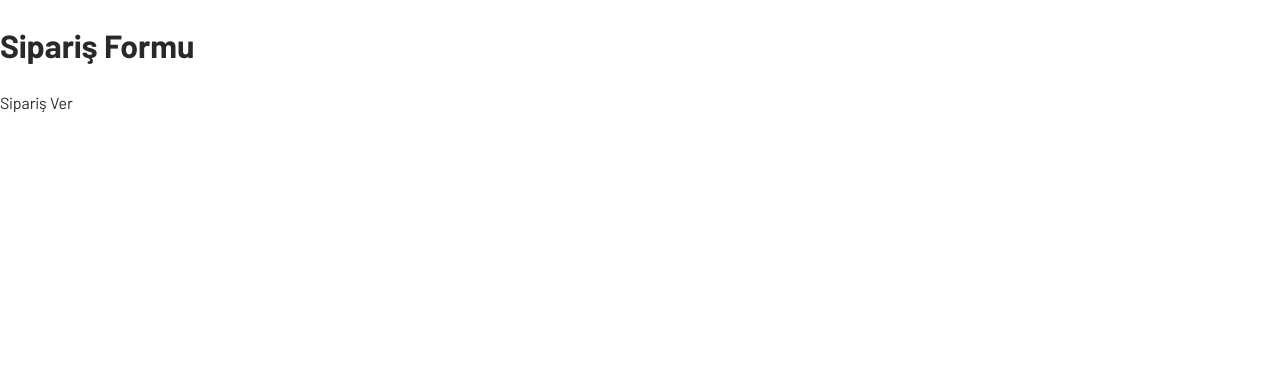
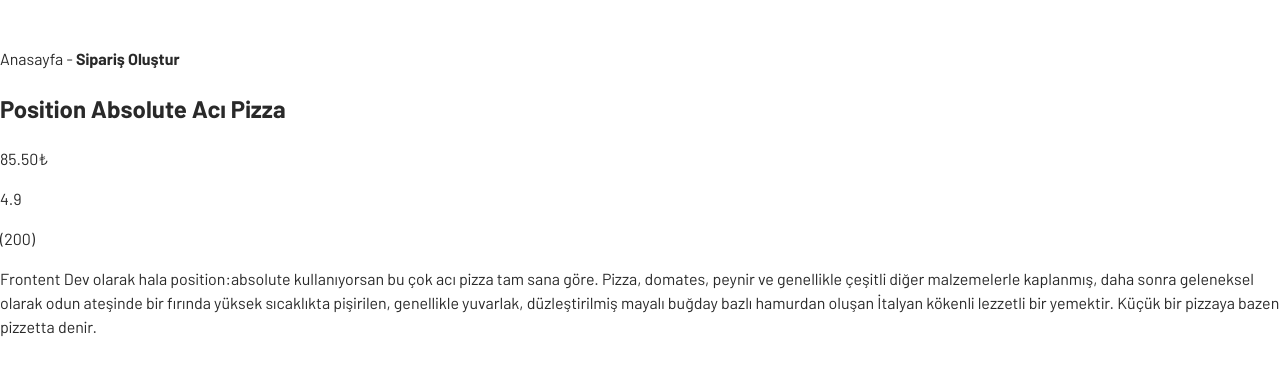
Before and after one commit to sinembaglar/fsweb-s8-challenge-pizza, a React (Vite) app: page /siparis in a window 1280 px wide. Shown: the top 372 px of the page. Built offline with nearby package versions, Linux system fonts and the light colour scheme; a web font is replaced by a local one.

Commit message:
Add order page header and pizza info

```diff
--- a/src/components/OrderPizza.jsx
+++ b/src/components/OrderPizza.jsx
@@ -1,10 +1,36 @@
 import { Link } from 'react-router-dom'
+import logo from '../../images/iteration-1-images/logo.svg'
 
 export default function OrderPizza() {
   return (
-    <main>
-      <h1>Sipariş Formu</h1>
-      <Link to="/onay">Sipariş Ver</Link>
-    </main>
+    <>
+      <header>
+        <img src={logo} alt="Teknolojik Yemekler" />
+        <nav>
+          <Link to="/">Anasayfa</Link>
+          <span> - </span>
+          <strong>Sipariş Oluştur</strong>
+        </nav>
+      </header>
+
+      <main>
+        <section>
+          <h2>Position Absolute Acı Pizza</h2>
+          <div>
+            <p>85.50₺</p>
+            <p>4.9</p>
+            <p>(200)</p>
+          </div>
+          <p>
+            Frontent Dev olarak hala position:absolute kullanıyorsan bu çok acı
+            pizza tam sana göre. Pizza, domates, peynir ve genellikle çeşitli
+            diğer malzemelerle kaplanmış, daha sonra geleneksel olarak odun
+            ateşinde bir fırında yüksek sıcaklıkta pişirilen, genellikle
+            yuvarlak, düzleştirilmiş mayalı buğday bazlı hamurdan oluşan İtalyan
+            kökenli lezzetli bir yemektir. Küçük bir pizzaya bazen pizzetta denir.
+          </p>
+        </section>
+      </main>
+    </>
   )
 }
```
